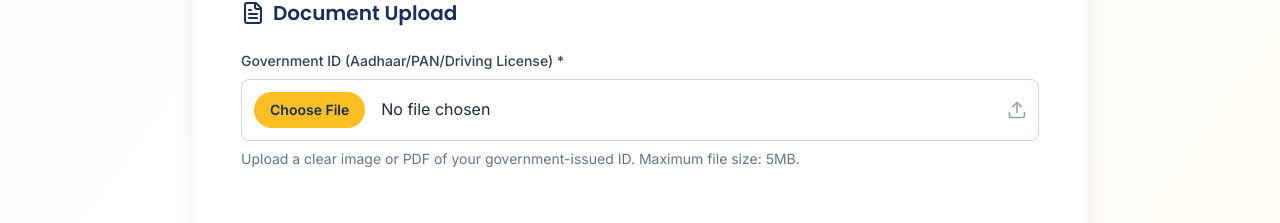
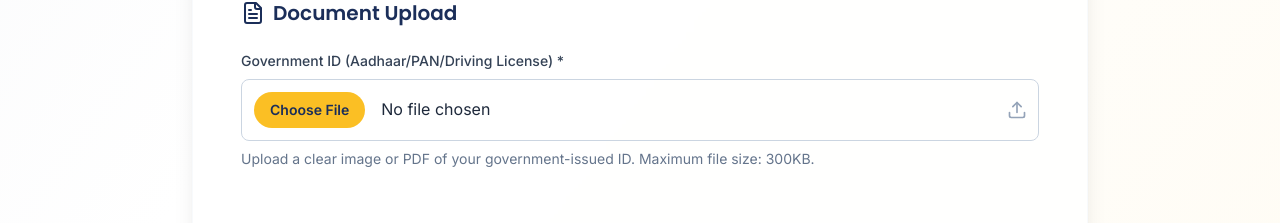
Before and after one commit to Margesh6400/secure_mate, a React (Vite) app: page /become-bodyguard in a window 1280 px wide. Shown: the part 1330-1553 px from the top of the page. Built offline with nearby package versions, Linux system fonts and the light colour scheme; no server answers.

Commit message:
Update photo upload limit to 300KB

```diff
--- a/src/pages/BecomeBodyguard.tsx
+++ b/src/pages/BecomeBodyguard.tsx
@@ -481,8 +481,8 @@ const BecomeBodyguard: React.FC = () => {
                         required: 'Government ID is required',
                         validate: {
                           fileSize: (files) => {
-                            if (files && files[0] && files[0].size > 5 * 1024 * 1024) {
-                              return 'File size must be less than 5MB';
+                            if (files && files[0] && files[0].size > 300 * 1024) {
+                              return 'File size must be less than 300KB';
                             }
                             return true;
                           }
@@ -503,7 +503,7 @@ const BecomeBodyguard: React.FC = () => {
                     <p className="mt-1 text-sm text-red-600">{errors.government_id_file.message}</p>
                   )}
                   <p className="mt-2 text-sm text-neutral-500">
-                    Upload a clear image or PDF of your government-issued ID. Maximum file size: 5MB.
+                    Upload a clear image or PDF of your government-issued ID. Maximum file size: 300KB.
                   </p>
                 </div>
               </div>
```
